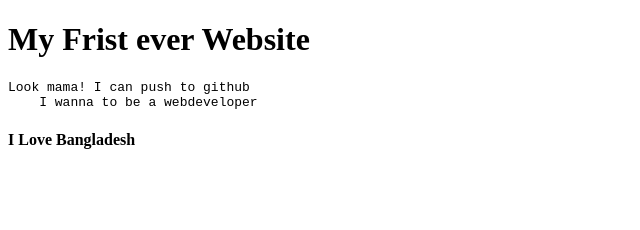
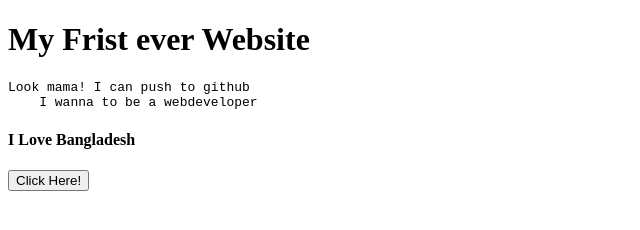
Before and after one commit to mohammad227ali0/My-Frist-Website, a plain HTML site: page index.html in a window 1280 px wide. Shown: the whole page, without its empty margins (0-640 px from the left). Drawn offline with Linux system fonts and the light colour scheme.

Commit message:
done develop branch make

```diff
--- a/index.html
+++ b/index.html
@@ -11,5 +11,9 @@
  <pre>Look mama! I can push to github
     I wanna to be a webdeveloper</pre>
 <h4>I Love Bangladesh</h4>
+
+<button>Click Here!</button>
+
+
 </body>
 </html>
```
